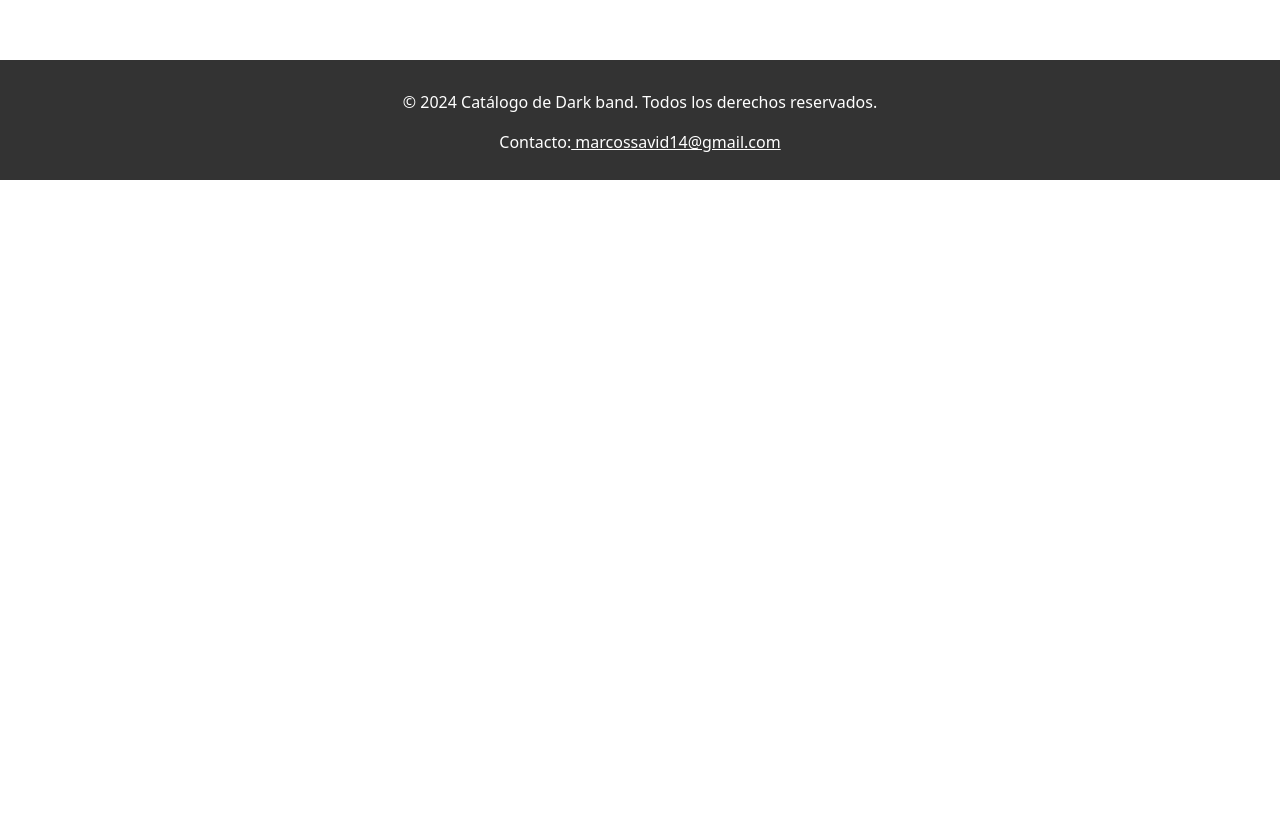
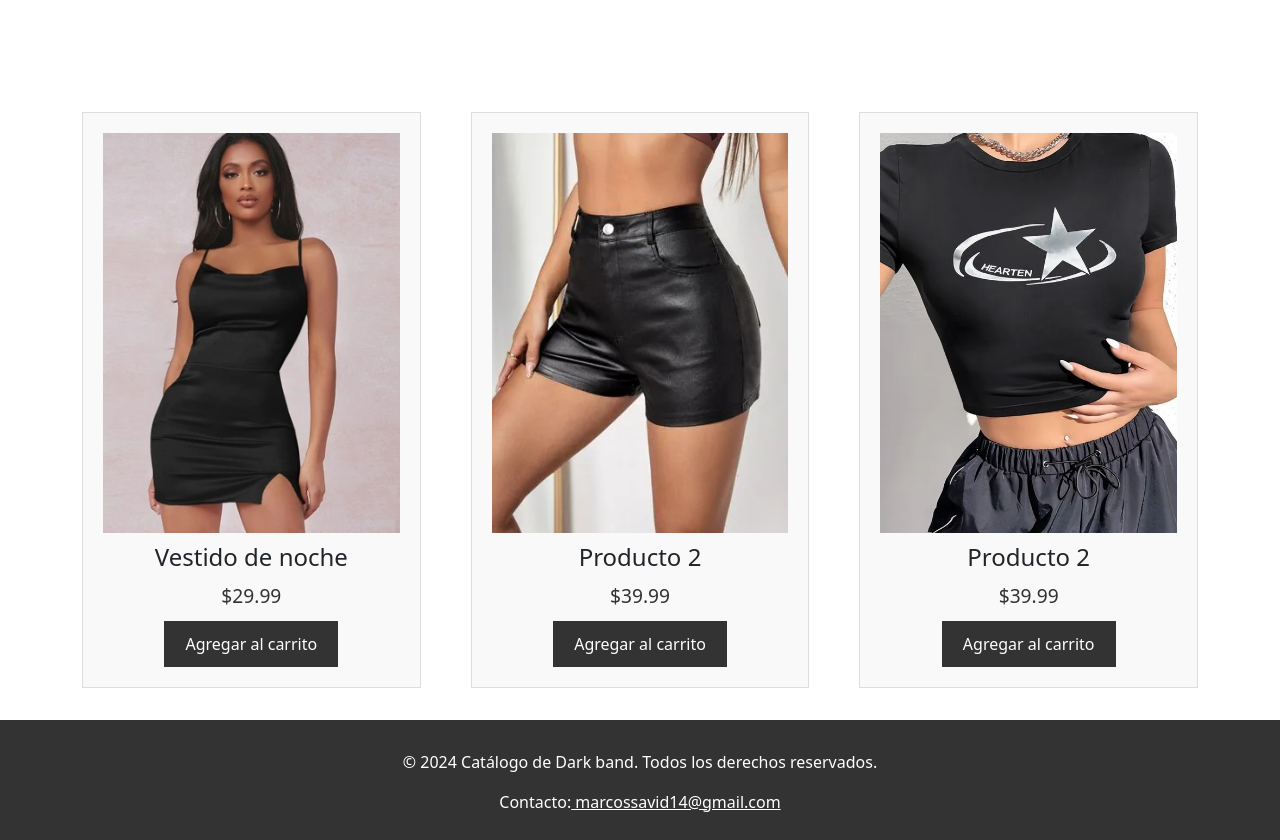
Before and after one commit to marcossavid/DARK-BAND, a website: page html/carrito.html in a window 1280 px wide. Shown: the part 868-1708 px from the top of the page. Before the commit the page ends 1048 px from the top, so only its background shows below. Drawn offline with nearby package versions, Linux system fonts and the light colour scheme; files that its build step writes are made by us from their sources.

Commit message:
domingo 20 ultimo comit del dia

```diff
--- a/html/carrito.html
+++ b/html/carrito.html
@@ -81,6 +81,8 @@
                  <!--titulo-->
                 <h2>Vestido de noche</h2>
 
+                <div class="hr"><hr></div>
+
                 <!--color-->
                 <div class="color-selector">
 
@@ -118,6 +120,51 @@
 <!--FIN DEL CARRITO--------------------------------------------------------------------------->
 
 
+
+
+ <!--CATALOGO DE ROPA----------------------------------------------------------------------------------->
+
+ <div class="container">
+    <!-- un contenedor con un ancho del 80% del contenedor padre (pantalla) y lo centra
+    horizontalmente usando margin: auto.-->
+       <main class="products" id="catalogo">
+            <!--El <main> debe contener el contenido principal de la página, es decir, la información que es específica y relevante para el propósito de esa página en particular.
+            Único por Página: Solo debe haber un <main> por página, ya que este representa el contenido central y principal. No debe incluirse dentro de otro contenido de nivel de bloque como <header>, <footer>, <nav>, o <aside>.
+            Accesibilidad: Mejora la accesibilidad al permitir a las tecnologías asistivas (como lectores de pantalla) saltar directamente al contenido principal de la página, ignorando elementos repetitivos como menús de navegación y encabezados.-->
+            <div class="product">
+               <img src="../assets/vestido.webp" alt="Producto 1"/>
+               <h2>Vestido de noche</h2>
+               <p class="price">$29.99</p>
+               <a href="#" class="btn">Agregar al carrito</a>
+            </div>
+
+            <div class="product">
+               <img src="../assets/pantalon.webp" alt="Producto 2"/>
+               <h2>Producto 2</h2>
+               <p class="price">$39.99</p>
+               <a href="#" class="btn">Agregar al carrito</a>
+            </div>
+            <div class="product">
+               <img src="../assets/remera.webp" alt="Producto 2"/>
+               <h2>Producto 2</h2>
+               <p class="price">$39.99</p>
+               <a href="#" class="btn">Agregar al carrito</a>
+            </div>
+
+       </main>
+</div>
+
+
+
+
+<!--FIN DEL CATALOGO------------------------------------------------------------------------------------>
+
+
+
+
+
+
+
 </div>
 
 
--- a/scss/base/_reset.scss
+++ b/scss/base/_reset.scss
@@ -3,6 +3,7 @@
     margin: 0;
     padding: 0;
     box-sizing: border-box; /*Este valor asegura que el ancho y alto de los elementos incluyan el relleno y el borde*/
+
 }
 
 /* Configuración del body */
@@ -14,7 +15,8 @@ body {
     color: #333;
     display: flex;
     flex-direction: column;
-    min-height: 100vh;
+    min-height: 100vh;  /* Hace que el contenedor ocupe toda la ventana */
+
 }
 
 /* Contenedor principal */
--- a/scss/components/_carrito.scss
+++ b/scss/components/_carrito.scss
@@ -57,14 +57,18 @@
 /* Consultas de medios para adaptabilidad */
 @media (max-width: 900px) {
     .containercar{
-        margin-bottom: 120px;
-        margin-top: 120px;
+        margin-bottom: 60px;
+        margin-top: 60px;
 
     }
     .boxcar {
         flex-direction: column; /* Cambia a columna en pantallas más pequeñas */
         padding: 15px;
         max-width: 100%; /* Asegúrate de que no haya restricción de ancho */
+    }
+
+    .hr {
+        width: 200px;
     }
 
     img {
@@ -83,8 +87,8 @@
 
 @media (max-width: 600px) {
     .containercar{
-        margin-bottom: 120px;
-        margin-top: 120px;
+        margin-bottom: 60px;
+        margin-top: 60px;
 
     }
     .boxcar {
--- a/scss/layout/_footer.scss
+++ b/scss/layout/_footer.scss
@@ -4,7 +4,6 @@ footer {
     color: #fff;
     text-align: center;
     padding: 10px 0; /* Espaciado interno */
-
     /* Fija el footer en la parte inferior de la ventana */
     bottom: 0; /* Ubica el contenedor en la parte inferior */
     left: 0; /* Alinea el contenedor a la izquierda */
```
Also changed, not shown: css/styles.css, 1 other file.
